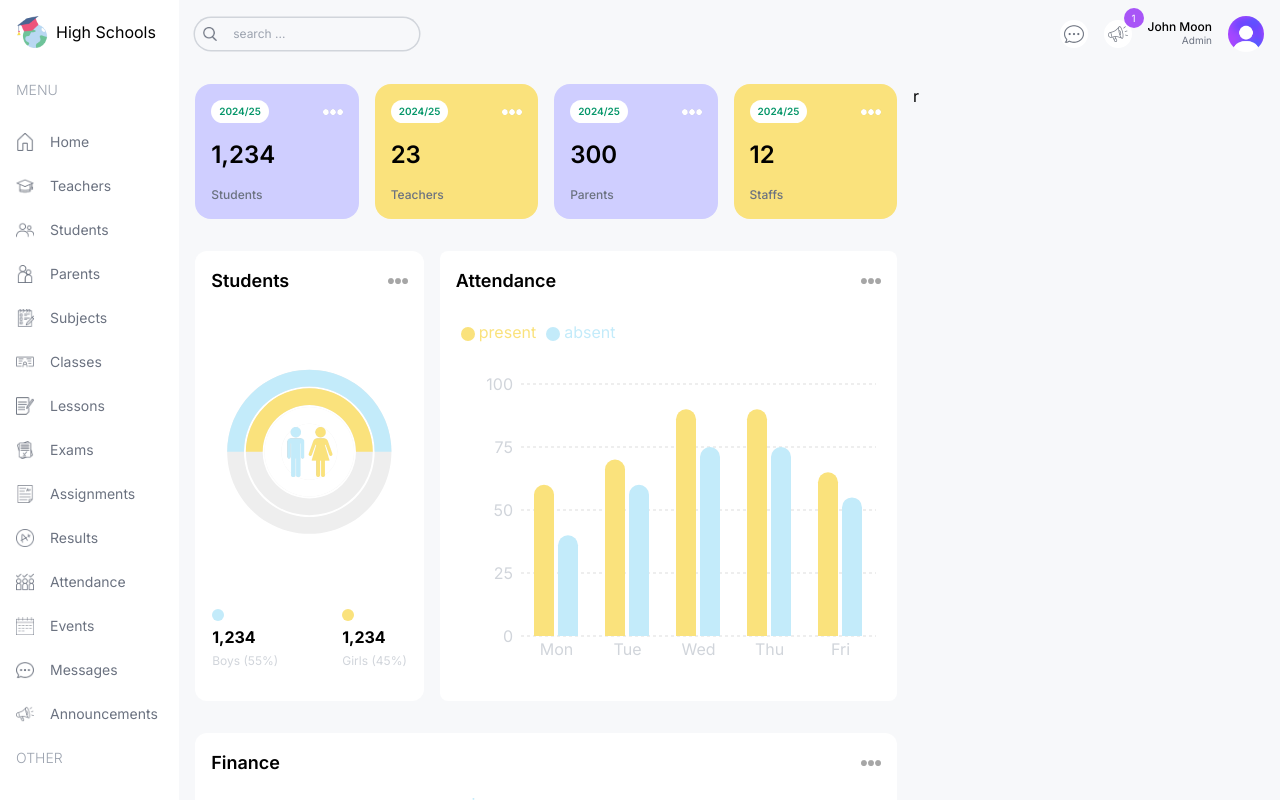
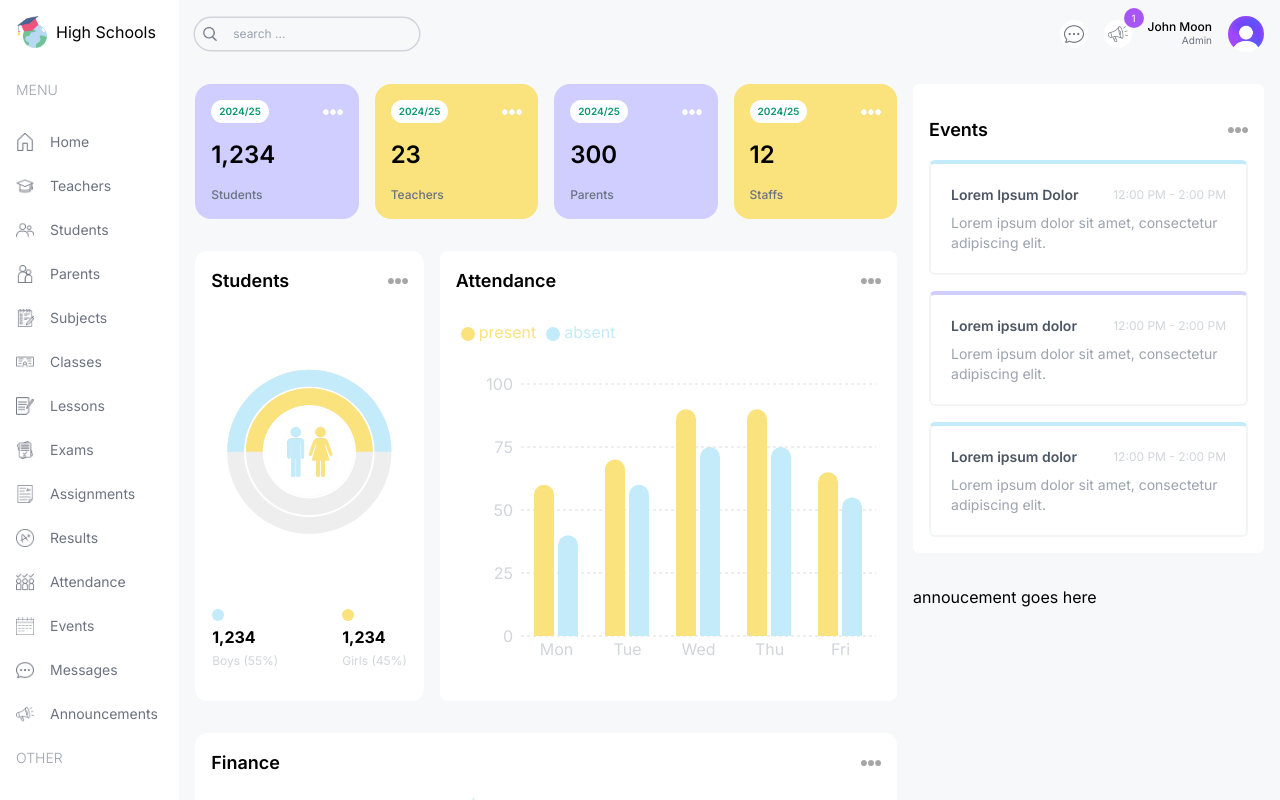
Before and after one commit to psalmistcom/school-management-system-nextjs, a Next.js app: page /admin in a window 1280 px wide. Built offline with nearby package versions, Linux system fonts and the light colour scheme.

Commit message:
started the calender

```diff
--- a/package.json
+++ b/package.json
@@ -11,6 +11,7 @@
   "dependencies": {
     "next": "^14.2.23",
     "react": "^18",
+    "react-calendar": "^5.1.0",
     "react-dom": "^18",
     "recharts": "^2.12.7"
   },
--- a/src/app/(dashboard)/admin/page.tsx
+++ b/src/app/(dashboard)/admin/page.tsx
@@ -1,5 +1,7 @@
+import Announcements from "@/components/Announcements"
 import AttendanceChart from "@/components/AttendanceChart"
 import CountChart from "@/components/CountChart"
+import EventCalendar from "@/components/EventCalendar"
 import FinanceChart from "@/components/FinanceChart"
 import UserCard from "@/components/UserCard"
 
@@ -37,7 +39,10 @@
       </div>
 
       {/* RIGHT */}
-      <div className="w-full lg:w-1/3">r</div>
+      <div className="w-full lg:w-1/3 flex flex-col gap-8">
+        <EventCalendar />
+        <Announcements />
+      </div>
     </div>
   )
 }
--- /dev/null
+++ b/src/components/Announcements.tsx
@@ -0,0 +1,11 @@
+import React from 'react'
+
+const Announcements = () => {
+    return (
+        <div>
+            annoucement goes here
+        </div>
+    )
+}
+
+export default Announcements
--- /dev/null
+++ b/src/components/EventCalendar.tsx
@@ -0,0 +1,58 @@
+"use client";
+
+import Image from "next/image";
+import { useState } from "react";
+
+type ValuePiece = Date | null;
+type Value = ValuePiece | [ValuePiece, ValuePiece]
+
+// TEMPORARY DATA
+const events = [
+    {
+        id: 1,
+        title: 'Lorem Ipsum Dolor',
+        time: "12:00 PM - 2:00 PM",
+        description: "Lorem ipsum dolor sit amet, consectetur adipiscing elit.",
+    },
+    {
+        id: 2,
+        title: "Lorem ipsum dolor",
+        time: "12:00 PM - 2:00 PM",
+        description: "Lorem ipsum dolor sit amet, consectetur adipiscing elit.",
+    },
+    {
+        id: 3,
+        title: "Lorem ipsum dolor",
+        time: "12:00 PM - 2:00 PM",
+        description: "Lorem ipsum dolor sit amet, consectetur adipiscing elit.",
+    },
+]
+const EventCalendar = () => {
+    const [value, onChange] = useState<Value>(new Date())
+
+    return (
+        <div className="bg-white rounded-md p-4">
+            {/* <Calender /> */}
+            <div className="flex items-center justify-between">
+                <h1 className="text-lg font-semibold my-4">Events</h1>
+                <Image src="/moreDark.png" alt="" width={20} height={20} />
+            </div>
+            <div className="flex flex-col gap-4">
+                {events.map((event) => (
+                    <div
+                        className="p-5 rounded-md border-2 border-gray-100 border-t-4 odd:border-t-hSchoolSky even:border-t-hSchoolPurple"
+                        key={event.id}
+                    >
+                        <div className="flex items-center justify-between">
+                            <h1 className="font-semibold text-[14px] text-gray-600">{event.title}</h1>
+                            <span className="text-gray-300 text-xs">{event.time}</span>
+                        </div>
+                        <p className="mt-2 text-gray-400 text-sm">{event.description}</p>
+                    </div>
+                ))}
+            </div>
+        </div>
+    )
+}
+
+export default EventCalendar
```
Also changed, not shown: 1 other file (tests, documents, lock files or other folders).
